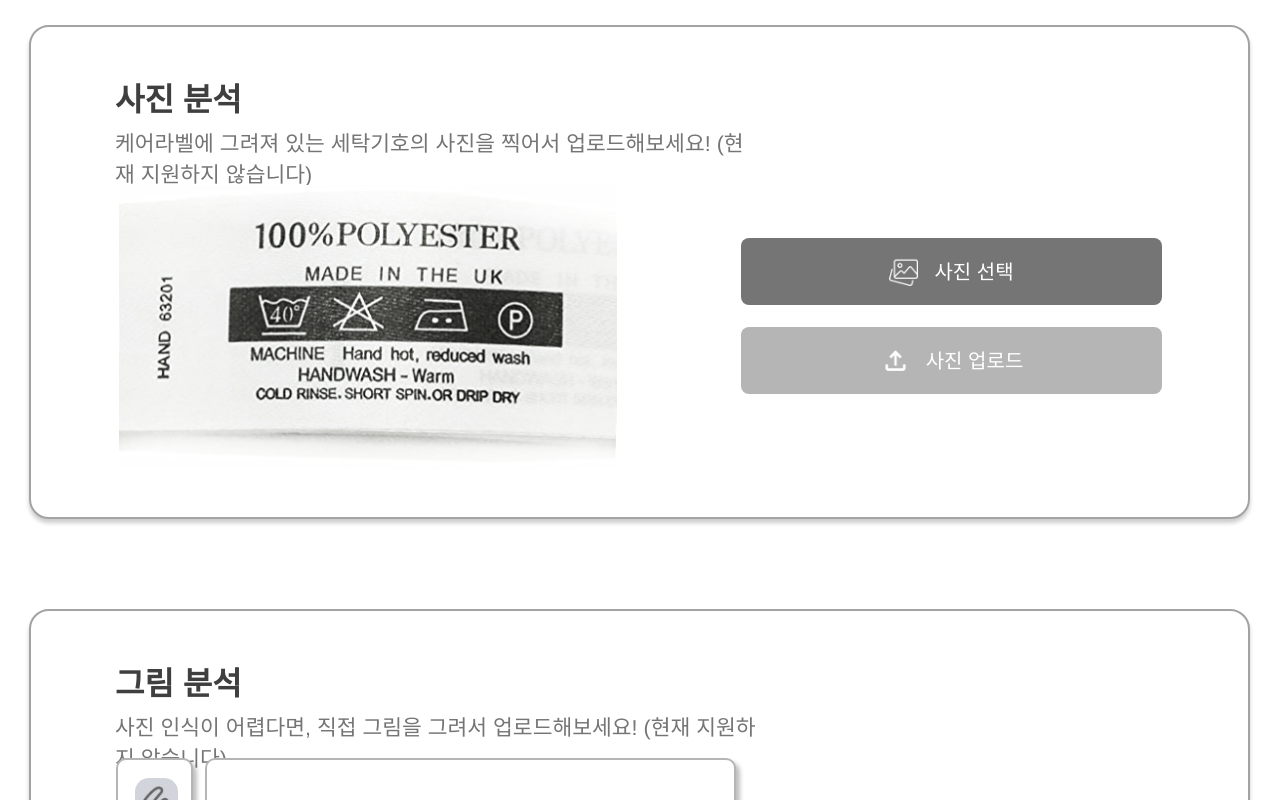
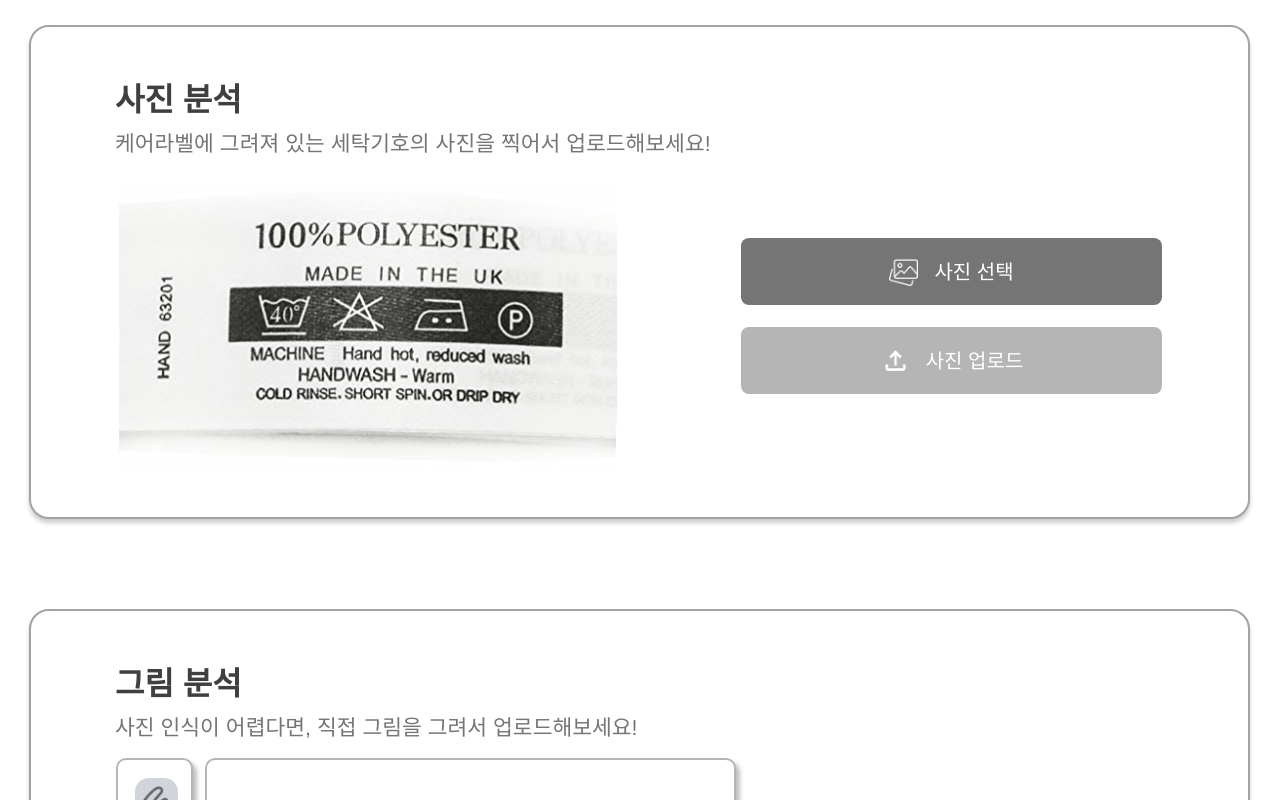
Before and after one commit to jsh6269/CareWise, a React (Create React App) app: page /label-ex in a window 1280 px wide. Shown: the part 220-1020 px from the top of the page. Built offline with nearby package versions, Linux system fonts and the light colour scheme; no server answers.

Commit message:
revert: github-pages는 새로운 branch로 옮김

```diff
--- a/src/routes/CareSearchPage.jsx
+++ b/src/routes/CareSearchPage.jsx
@@ -87,7 +87,7 @@ const View1 = ({
       <div className="absolute left-[180px] top-[40px] font-semibold text-[#3f3f3f] text-[40px]">
         헷갈리는 의복 세탁/관리법, AI에게 물어보세요.
         <p className="mt-4 font-normal text-[#757575] text-lg">
-          의복의 종류, 섬유 혼용률을 분석해서 적절한 관리법을 알려드려요! (현재 지원하지 않습니다)
+          의복의 종류, 섬유 혼용률을 분석해서 적절한 관리법을 알려드려요!
         </p>
       </div>
       <div className="absolute grid grid-cols-2 top-[198px] left-[506px] justify-center gap-[30px] mb-4">
@@ -231,7 +231,7 @@ const View2 = ({ setCurrentView, handleSearchButtonClick, setInputText }) => {
         헷갈리는 의복 세탁/관리법, AI에게 물어보세요.
         <p className="mt-4 font-normal text-[#757575] text-lg">
           기본 세탁법, 얼룩 제거, 특수 소재 등 의복 관리에 대한 어떤 질문이든
-          물어볼 수 있어요. (현재 지원하지 않습니다)
+          물어볼 수 있어요.
         </p>
       </div>
       <div className="absolute grid grid-cols-2 top-[198px] left-[506px] justify-center gap-[30px] mb-4">
--- a/src/routes/LabelExPage.jsx
+++ b/src/routes/LabelExPage.jsx
@@ -77,7 +77,7 @@ const LabelExPage = () => {
                 사진 분석
               </div>
               <p className="relative self-stretch [font-family:'Inter-Regular',Helvetica] font-normal text-[#757575] text-[21.5px] tracking-[0] leading-[normal]">
-                케어라벨에 그려져 있는 세탁기호의 사진을 찍어서 업로드해보세요! (현재 지원하지 않습니다)
+                케어라벨에 그려져 있는 세탁기호의 사진을 찍어서 업로드해보세요!
               </p>
             </div>
             <img
@@ -132,7 +132,7 @@ const LabelExPage = () => {
                 그림 분석
               </div>
               <p className="relative self-stretch [font-family:'Inter-Regular',Helvetica] font-normal text-[#757575] text-[21.5px] tracking-[0] leading-[normal]">
-                사진 인식이 어렵다면, 직접 그림을 그려서 업로드해보세요! (현재 지원하지 않습니다)
+                사진 인식이 어렵다면, 직접 그림을 그려서 업로드해보세요!
               </p>
             </div>
             <div className="inline-flex items-center gap-3 absolute top-[147px] left-[85px]">
```
